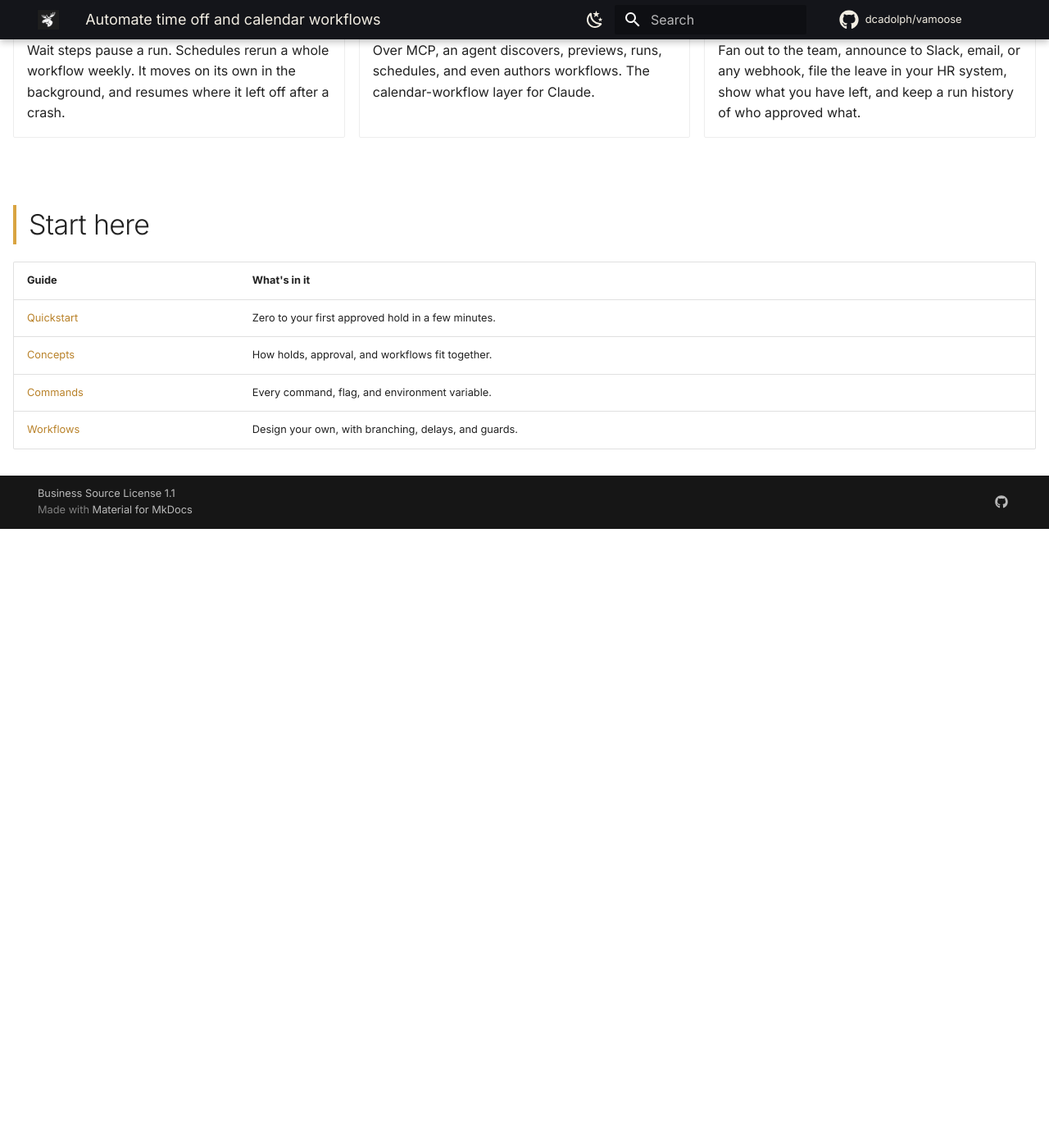
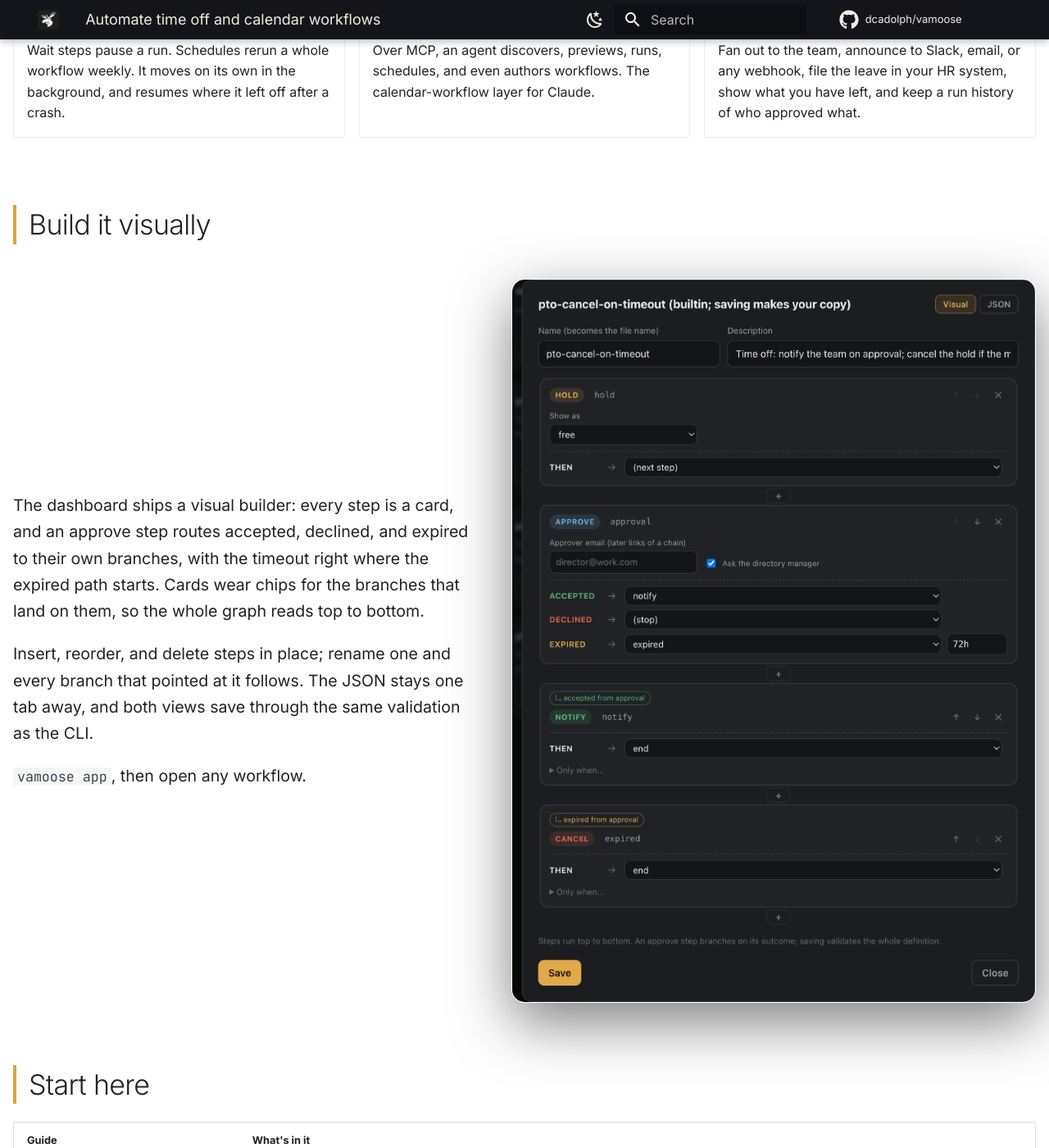
Before and after one commit to dcadolph/vamoose, an MkDocs documentation site: the page built from docs/README.md, in a window 1280 px wide and 1400 px high, scrolled down 2259 px. Shown: the whole window at 82% size. Built offline with MkDocs 1.6.1 and Material for MkDocs 9.7.7, drawn with Linux system fonts in a browser that asks for light colours; comment, search, counter and statistics services are not loaded; before the commit the page ends 2904 px from its top, so only the background shows below that.

Commit message:
Align the builder grid and show it off on the site
Branch rows share one grid so every outcome select lines up with the timeout in its own column, and lone fields no longer stretch across the card. The landing page gains a Build it visually section with a live screenshot of the builder, and the README shows the same shot in How it works.

```diff
--- a/docs/README.md
+++ b/docs/README.md
@@ -116,6 +116,26 @@ brew install dcadolph/tap/vamoose
 
 </div>
 
+## Build it visually { .section-head }
+
+<div class="shot-split" markdown>
+<div class="shot-copy" markdown>
+The dashboard ships a visual builder: every step is a card, and an approve step routes
+accepted, declined, and expired to their own branches, with the timeout right where the
+expired path starts. Cards wear chips for the branches that land on them, so the whole
+graph reads top to bottom.
+
+Insert, reorder, and delete steps in place; rename one and every branch that pointed at
+it follows. The JSON stays one tab away, and both views save through the same
+validation as the CLI.
+
+`vamoose app`, then open any workflow.
+</div>
+<div class="shot-frame" markdown>
+![The visual workflow builder](assets/vamoose-builder.png)
+</div>
+</div>
+
 ## Start here { .section-head }
 
 | Guide                       | What's in it                                         |
--- a/docs/stylesheets/extra.css
+++ b/docs/stylesheets/extra.css
@@ -393,6 +393,37 @@
   height: 1.7rem;
 }
 
+/* ---------- Visual builder showcase: copy beside a tall dashboard screenshot. ---------- */
+
+.shot-split {
+  display: grid;
+  grid-template-columns: 1fr 1.15fr;
+  gap: 2.6rem;
+  align-items: center;
+  margin: 1.3rem 0 .6rem;
+}
+
+.shot-split .shot-copy {
+  font-size: .98rem;
+  line-height: 1.65;
+}
+
+.shot-split .shot-frame img {
+  width: 100%;
+  height: auto;
+  display: block;
+  border-radius: .8rem;
+  border: 1px solid rgba(255, 255, 255, .08);
+  box-shadow: 0 24px 70px rgba(0, 0, 0, .5);
+}
+
+@media (max-width: 820px) {
+  .shot-split {
+    grid-template-columns: 1fr;
+    gap: 1.4rem;
+  }
+}
+
 /* ---------- Landing tables span the content width. Material renders tables as a
    shrink-to-fit inline block, which looks stranded on the wide landing grid, so the
    page holding the hero stretches them edge to edge instead. ---------- */
```
Also changed, not shown: README.md (+4 -1 lines), assets/vamoose-builder.png (added), docs/assets/vamoose-builder.png (added), 1 other file.
